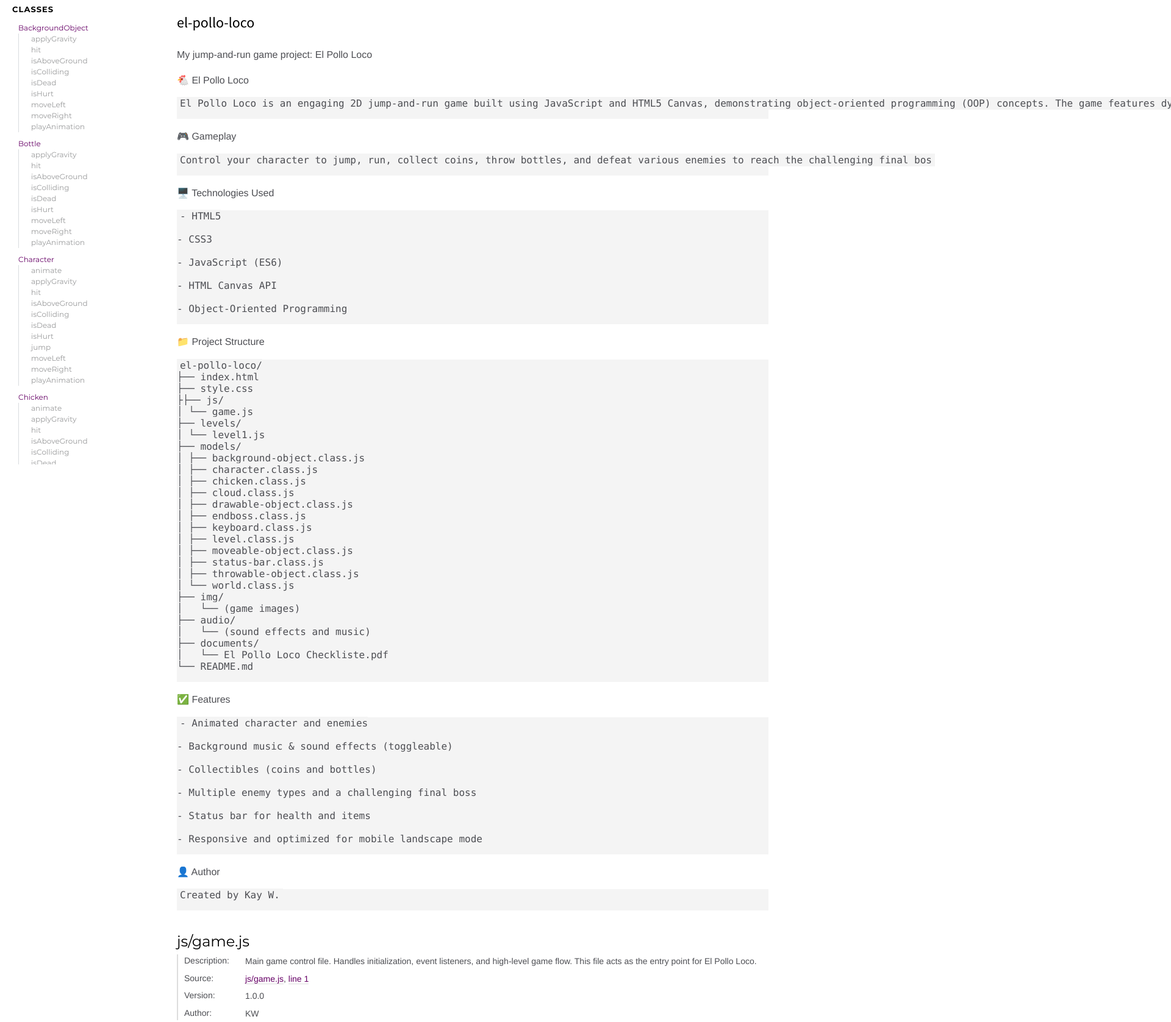
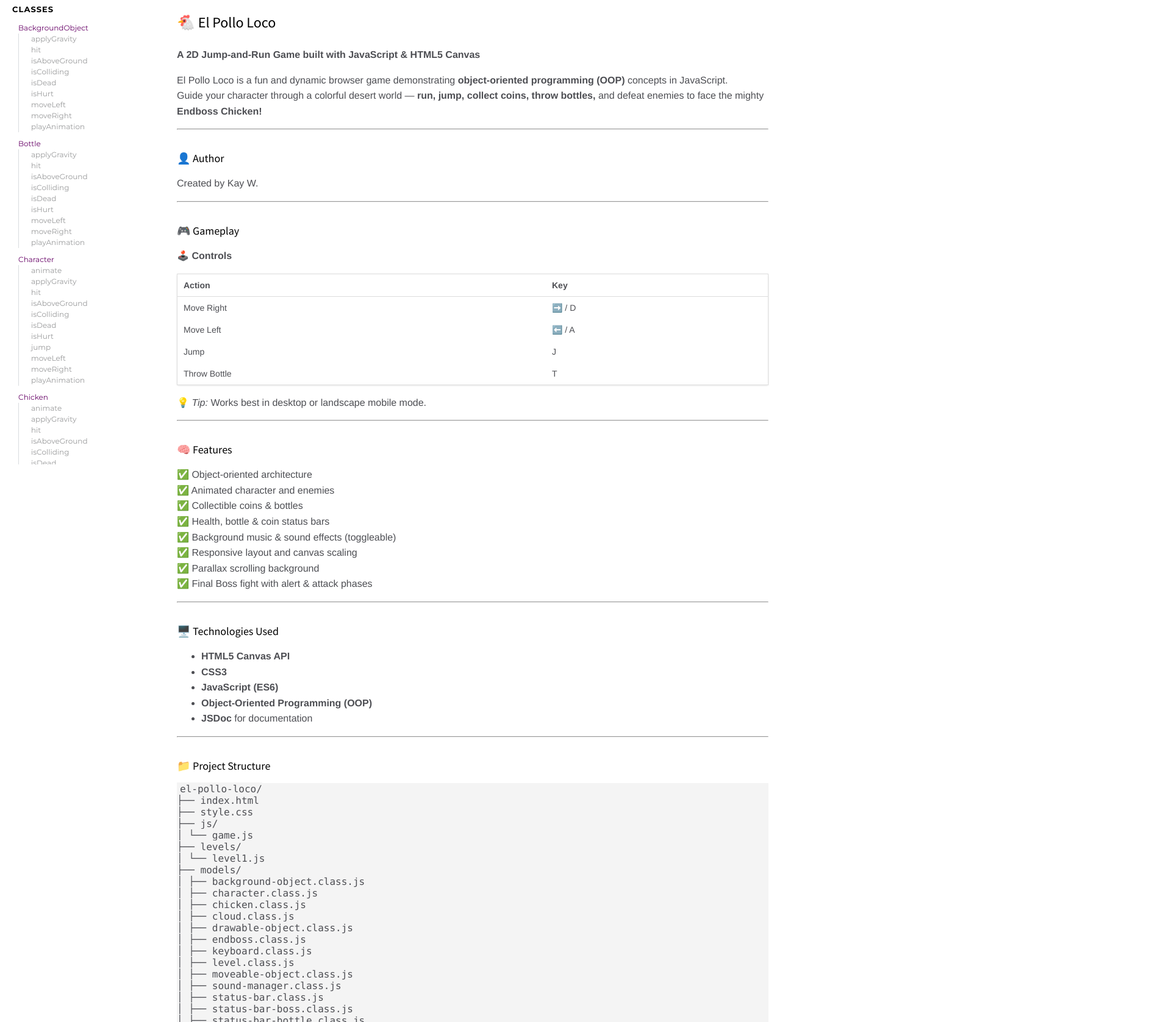
Before and after one commit to weskakay/el-pollo-loco, a website: page docs/index.html in a window 1280 px wide. Shown: the part 38-1715 px from the top of the page at 61% size, 1920 px wide, since content can reach past the window. Drawn offline with Linux system fonts and the light colour scheme.

Commit message:
Minor overlay adjustments and README update
- Tweaked overlay styling for better size and alignment
- Updated README formatting and section clarity
- Note: idea for future feature – showing collected coins and bottles on game end

```diff
--- a/docs/index.html
+++ b/docs/index.html
@@ -60,30 +60,68 @@
 
 
     <section class="readme usertext">
-        <article><h1>el-pollo-loco</h1>
-<p>My jump-and-run game project: El Pollo Loco</p>
-<p>🐔 El Pollo Loco</p>
-<pre><code>El Pollo Loco is an engaging 2D jump-and-run game built using JavaScript and HTML5 Canvas, demonstrating object-oriented programming (OOP) concepts. The game features dynamic animations, interactive gameplay, sound effects, and responsive design optimized for desktop and mobile (landscape mode).
-</code></pre>
-<p>🎮 Gameplay</p>
-<pre><code>Control your character to jump, run, collect coins, throw bottles, and defeat various enemies to reach the challenging final bos
-</code></pre>
-<p>🖥️ Technologies Used</p>
-<pre><code>- HTML5
-
-- CSS3
-
-- JavaScript (ES6)
-
-- HTML Canvas API
-
-- Object-Oriented Programming
-</code></pre>
-<p>📁 Project Structure</p>
+        <article><h1>🐔 El Pollo Loco</h1>
+<p><strong>A 2D Jump-and-Run Game built with JavaScript &amp; HTML5 Canvas</strong></p>
+<p>El Pollo Loco is a fun and dynamic browser game demonstrating <strong>object-oriented programming (OOP)</strong> concepts in JavaScript.<br>
+Guide your character through a colorful desert world — <strong>run, jump, collect coins, throw bottles,</strong> and defeat enemies to face the mighty <strong>Endboss Chicken!</strong></p>
+<hr>
+<h2>👤 Author</h2>
+<p>Created by Kay W.</p>
+<hr>
+<h2>🎮 Gameplay</h2>
+<p>🕹️ <strong>Controls</strong></p>
+<table>
+<thead>
+<tr>
+<th style="text-align:left">Action</th>
+<th style="text-align:left">Key</th>
+</tr>
+</thead>
+<tbody>
+<tr>
+<td style="text-align:left">Move Right</td>
+<td style="text-align:left">➡️ / D</td>
+</tr>
+<tr>
+<td style="text-align:left">Move Left</td>
+<td style="text-align:left">⬅️ / A</td>
+</tr>
+<tr>
+<td style="text-align:left">Jump</td>
+<td style="text-align:left">J</td>
+</tr>
+<tr>
+<td style="text-align:left">Throw Bottle</td>
+<td style="text-align:left">T</td>
+</tr>
+</tbody>
+</table>
+<p>💡 <em>Tip:</em> Works best in desktop or landscape mobile mode.</p>
+<hr>
+<h2>🧠 Features</h2>
+<p>✅ Object-oriented architecture<br>
+✅ Animated character and enemies<br>
+✅ Collectible coins &amp; bottles<br>
+✅ Health, bottle &amp; coin status bars<br>
+✅ Background music &amp; sound effects (toggleable)<br>
+✅ Responsive layout and canvas scaling<br>
+✅ Parallax scrolling background<br>
+✅ Final Boss fight with alert &amp; attack phases</p>
+<hr>
+<h2>🖥️ Technologies Used</h2>
+<ul>
+<li><strong>HTML5 Canvas API</strong></li>
+<li><strong>CSS3</strong></li>
+<li><strong>JavaScript (ES6)</strong></li>
+<li><strong>Object-Oriented Programming (OOP)</strong></li>
+<li><strong>JSDoc</strong> for documentation</li>
+</ul>
+<hr>
+<h2>📁 Project Structure</h2>
 <pre><code>el-pollo-loco/
 ├── index.html
 ├── style.css
-├├── js/
+├── js/
 │ └── game.js
 ├── levels/
 │ └── level1.js
@@ -97,33 +135,25 @@
 │ ├── keyboard.class.js
 │ ├── level.class.js
 │ ├── moveable-object.class.js
+│ ├── sound-manager.class.js
 │ ├── status-bar.class.js
+│ ├── status-bar-boss.class.js
+│ ├── status-bar-bottle.class.js
+│ ├── status-bar-coin.class.js
 │ ├── throwable-object.class.js
 │ └── world.class.js
-├── img/
-│   └── (game images)
-├── audio/
-│   └── (sound effects and music)
-├── documents/
-│   └── El Pollo Loco Checkliste.pdf
+├── img/ # Game images
+├── audio/ # Sound effects &amp; music
+├── documents/ # Checklist &amp; planning files
+│ └── El Pollo Loco Checkliste.pdf
 └── README.md
 </code></pre>
-<p>✅ Features</p>
-<pre><code>- Animated character and enemies
-
-- Background music &amp; sound effects (toggleable)
-
-- Collectibles (coins and bottles)
-
-- Multiple enemy types and a challenging final boss
-
-- Status bar for health and items
-
-- Responsive and optimized for mobile landscape mode
-</code></pre>
-<p>👤 Author</p>
-<pre><code>Created by Kay W.
-</code></pre></article>
+<hr>
+<h2>📘 Documentation</h2>
+<p>The complete codebase is documented using <strong><a href="https://jsdoc.app/">JSDoc</a></strong> and the <strong>Docdash</strong> template.</p>
+<p>To generate the documentation:</p>
+<pre class="prettyprint source lang-bash"><code>npm install
+npm run docs</code></pre></article>
     </section>
 
 
```
Also changed, not shown: style.css (+18 -14 lines), README.md.
